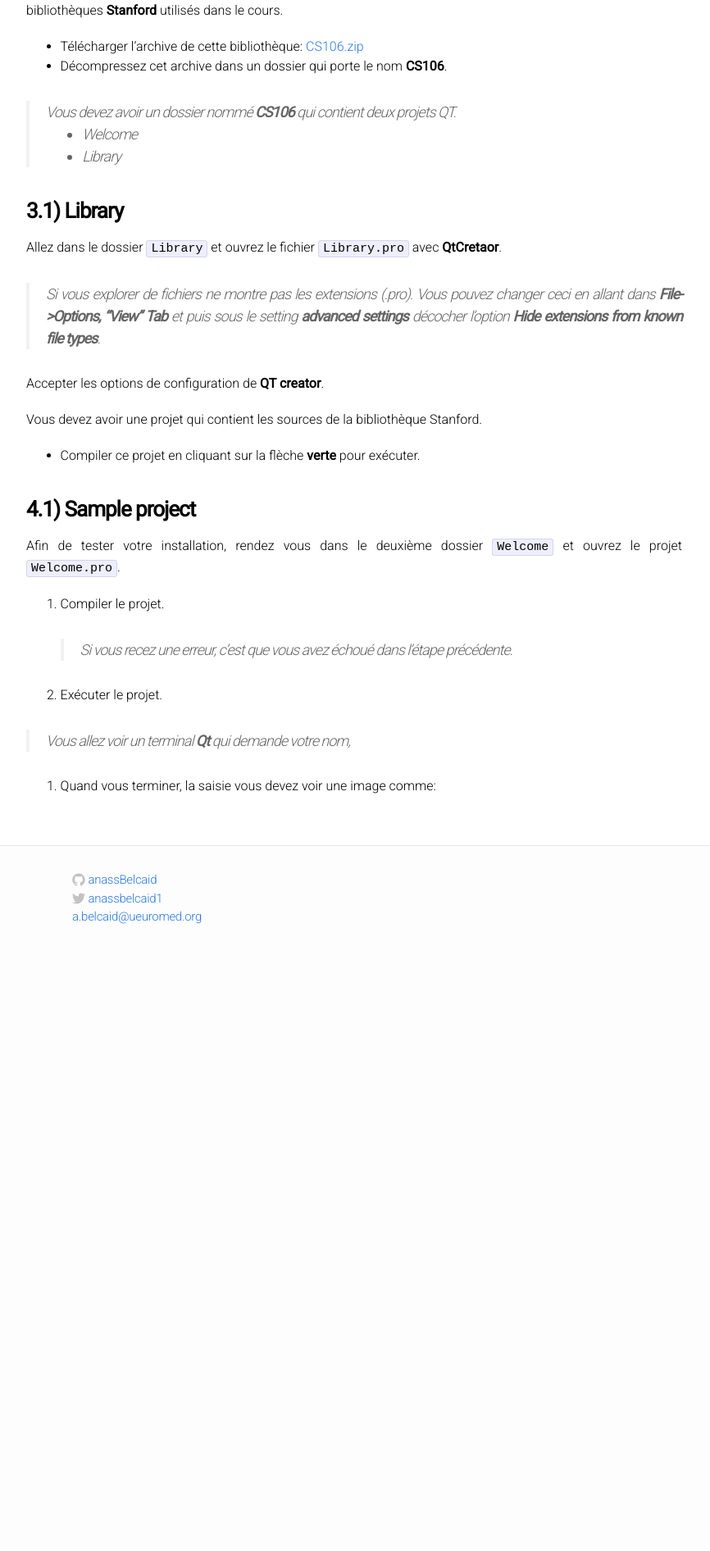
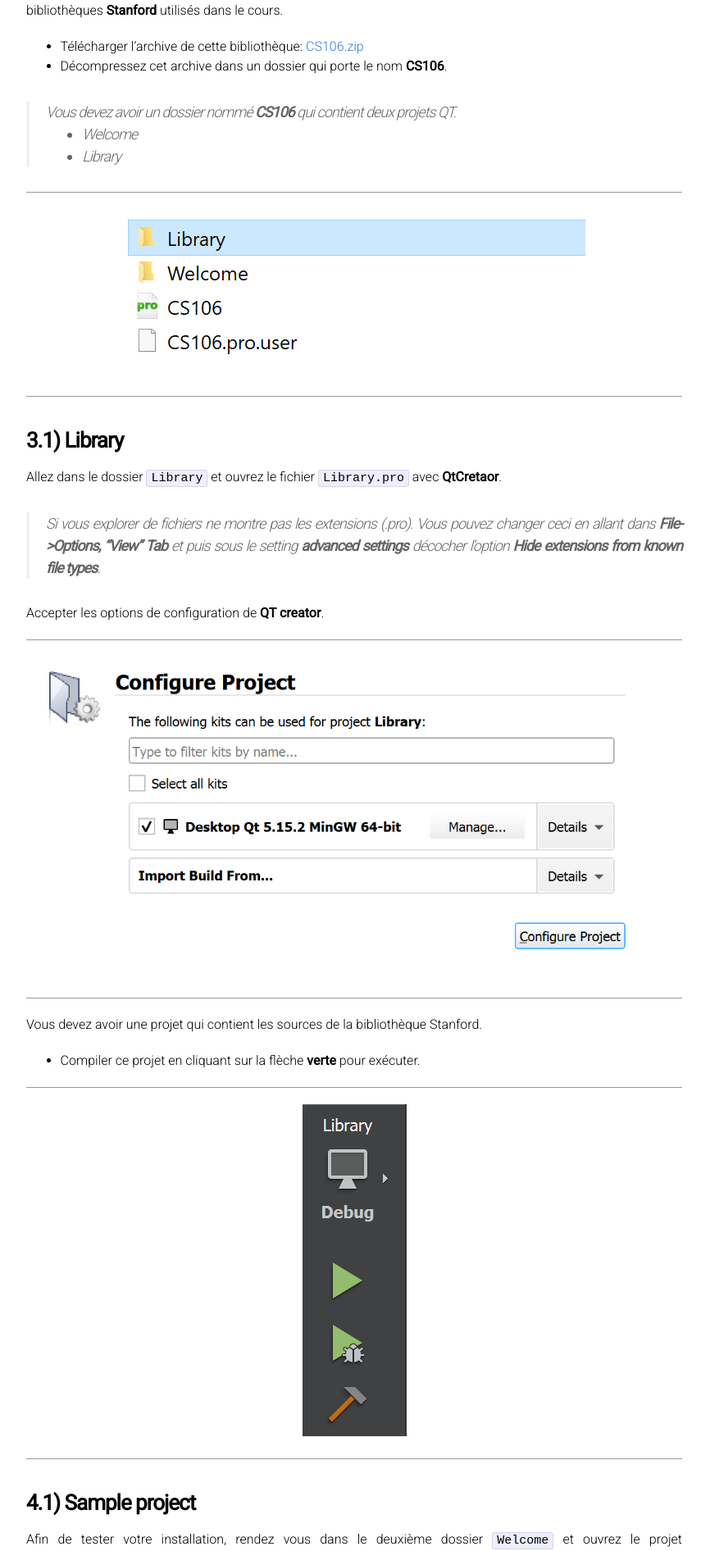
Before and after one commit to anassBelcaid/CS221, a Jekyll site: the page built from Qt/configure_qt.md, in a window 1280 px wide. Shown: the part 1775-3667 px from the top of the page at 82% size, without its empty margins (208-1074 px from the left). Built offline with Jekyll 4.4.1, drawn with Linux system fonts in a browser that asks for light colours; before the commit the page ends 2950 px from its top, so only the background shows below that.

Commit message:
missing images for the Qt tutorial

```diff
--- a/Qt/configure_qt.md
+++ b/Qt/configure_qt.md
@@ -65,6 +65,12 @@ cours.
 > - Library
 
 
+
+<div class="fig figcenter fighighlight">
+  <img src="{{ site.url }}{{ site.baseurl }}/Qt/images/folder_state.PNG">
+</div>
+
+
 ### **3.1) Library**
 
 Allez dans le dossier `Library` et ouvrez le fichier `Library.pro` avec
@@ -79,11 +85,20 @@ Allez dans le dossier `Library` et ouvrez le fichier `Library.pro` avec
 
 Accepter les options de configuration de **QT creator**.
 
+<div class="fig figcenter fighighlight">
+  <img src="{{ site.url }}{{ site.baseurl }}/Qt/images/configure_project.PNG">
+</div>
+
 Vous devez avoir une projet qui contient les sources de la bibliothèque
 Stanford.
 
 
 - Compiler ce projet en cliquant sur la flèche **verte** pour exécuter.
+
+
+<div class="fig figcenter fighighlight">
+  <img src="{{ site.url }}{{ site.baseurl }}/Qt/images/configure_and_run.PNG">
+</div>
 
 
 ### **4.1) Sample project**
@@ -98,4 +113,17 @@ Afin de tester votre installation, rendez vous dans le deuxième dossier
 
 > Vous allez voir un terminal **Qt** qui demande votre nom,
 
+
+
+<div class="fig figcenter fighighlight">
+  <img src="{{ site.url }}{{ site.baseurl }}/Qt/images/Welcome_console.PNG"
+  widht="400" height="300">
+</div>
+
 3. Quand vous terminer, la saisie vous devez voir une image comme:
+
+
+<div class="fig figcenter fighighlight">
+  <img src="{{ site.url }}{{ site.baseurl }}/Qt/images/stanford_message.PNG"
+  widht="200" height="200">
+</div>
```
Also changed, not shown: Qt/images/Welcome_console.PNG (added), Qt/images/configure_and_run.PNG (added), Qt/images/configure_project.PNG (added), Qt/images/folder_state.PNG (added), Qt/images/stanford_message.PNG (added).
